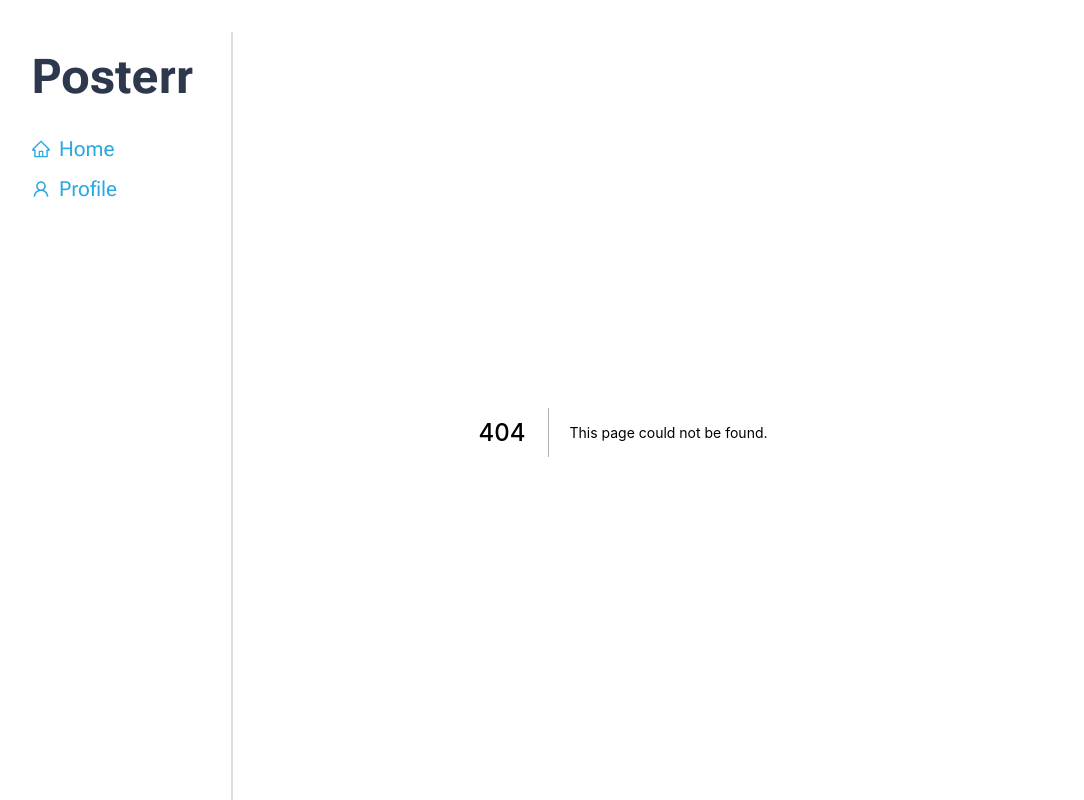
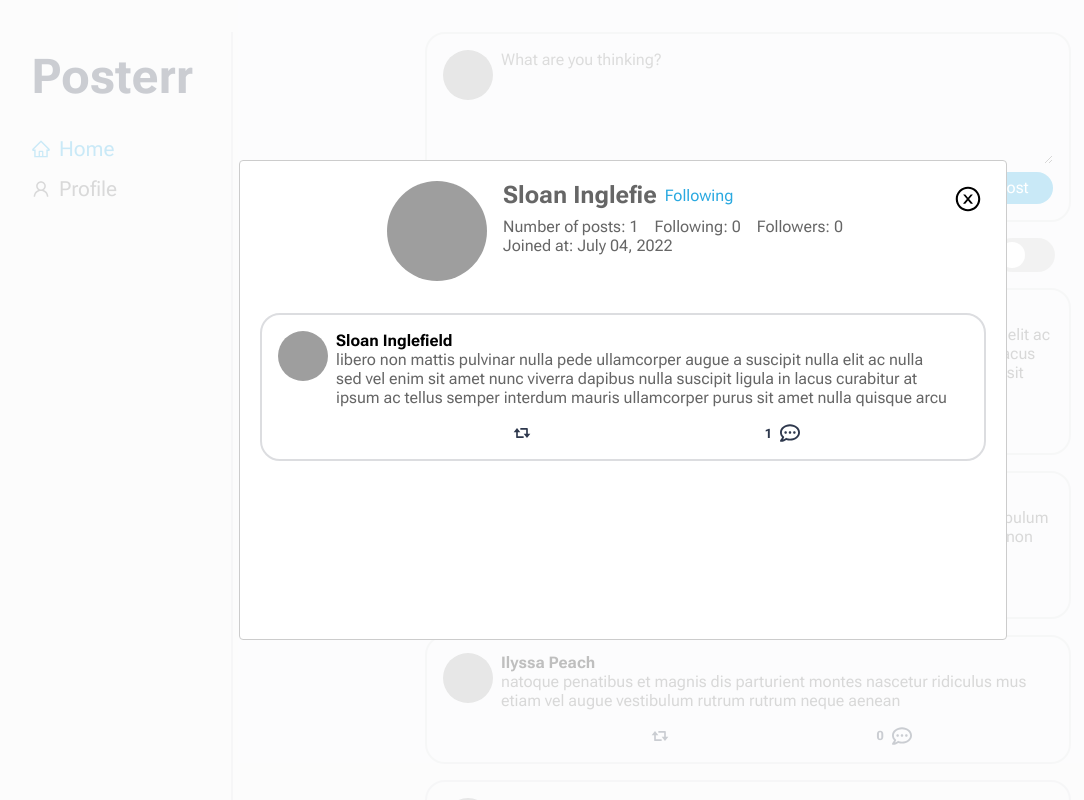
Before and after one commit to vicentemattos1/twitter-frontend, a Next.js app: page /posts/profile/2 in a window 1280 px wide. Before the commit this address had no page. Shown: the top 800 px of the page, without its empty margins (17-1101 px from the left). Built offline with nearby package versions, Linux system fonts and the light colour scheme; sample sign-in values are in the browser's storage; grey boxes are pictures that could not be loaded.

Commit message:
Profile Modal over home page

```diff
--- a/src/components/CommentComponent.tsx
+++ b/src/components/CommentComponent.tsx
@@ -25,7 +25,9 @@ export function CommentComponent({ comment }: CommentComponentProps) {
       )}
       <div>
         <div>
-          <button onClick={() => router.push(`/profile/${comment.user.id}`)}>
+          <button
+            onClick={() => router.push(`/posts/profile/${comment.user.id}`)}
+          >
             <strong>{comment.user.username}</strong>
           </button>
         </div>
--- a/src/components/PostComponent.tsx
+++ b/src/components/PostComponent.tsx
@@ -46,7 +46,9 @@ export function PostComponent({ post }: PostComponentProps) {
         />
         <div>
           <div>
-            <button onClick={() => router.push(`/profile/${post.user.id}`)}>
+            <button
+              onClick={() => router.push(`/posts/profile/${post.user.id}`)}
+            >
               <strong>{post.user.username}</strong>
             </button>
             {post.reposted_by?.user?.username && (
--- a/src/components/ProfileModal.tsx
+++ b/src/components/ProfileModal.tsx
@@ -45,7 +45,7 @@ export function ProfileModal({ isOpen, user_id }: ProfileModalProps) {
   }
 
   useEffect(() => {
-    if (router.asPath === "/profile" && user) {
+    if (router.asPath === "/posts/profile" && user) {
       setUserData(user);
     } else {
       const data = posts.find((post) => post.user.id === user_id);
--- a/src/components/Sidebar.tsx
+++ b/src/components/Sidebar.tsx
@@ -23,11 +23,11 @@ export function Sidebar() {
           </li>
           <li
             className={`${styles["nav_option"]} ${
-              router.pathname.includes("/profile") && styles["active"]
+              router.pathname.includes("/posts/profile") && styles["active"]
             }`}
           >
             <AiOutlineUser size={20} />
-            <Link href="/profile">
+            <Link href="/posts/profile">
               <a>Profile</a>
             </Link>
           </li>
--- /dev/null
+++ b/src/pages/posts/[page_name]/[user_id].tsx
@@ -0,0 +1,22 @@
+import type { NextPage } from "next";
+import { useState } from "react";
+import { useRouter } from "next/router";
+import { PostsSection } from "../../../components/PostsSection";
+import { ProfileModal } from "../../../components/ProfileModal";
+
+const Posts: NextPage = () => {
+  const router = useRouter();
+  const { page_name, user_id } = router.query;
+  const [isOpen] = useState(true);
+  console.log(page_name);
+  return (
+    <>
+      {!!page_name && page_name.includes("profile") && user_id && (
+        <ProfileModal isOpen={isOpen} user_id={user_id.toString()} />
+      )}
+      <PostsSection />;
+    </>
+  );
+};
+
+export default Posts;
```
Also changed, not shown: src/pages/posts/[page_id].tsx (deleted, +0 -8 lines), src/pages/posts/[page_name]/index.tsx (added, +21 -0 lines), src/pages/profile/[profile_id].tsx (deleted, +0 -16 lines), src/pages/profile/index.tsx (deleted, +0 -10 lines).
